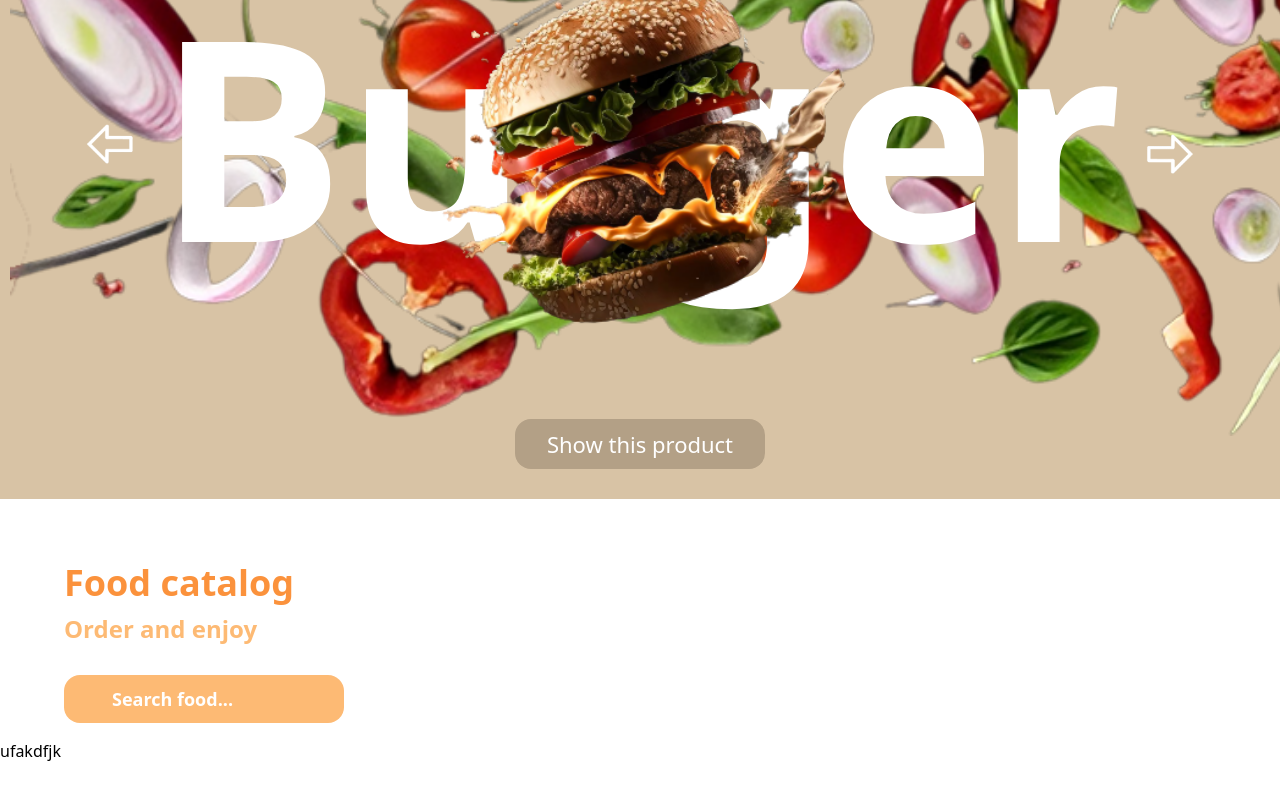
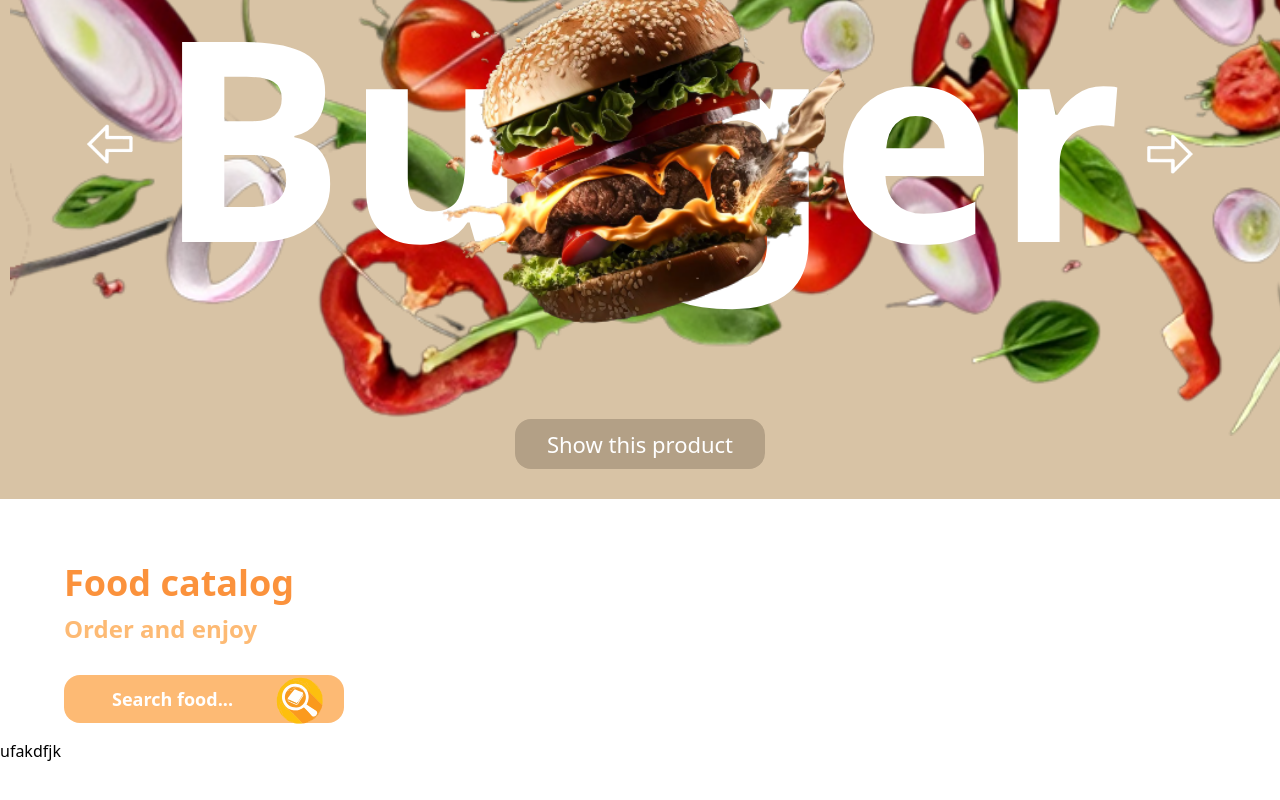
Before and after one commit to Taszczer/FoodTime, a Next.js app: page / in a window 1280 px wide. Shown: the part 236-1036 px from the top of the page. Built offline with nearby package versions, Linux system fonts and the light colour scheme.

Commit message:
search button

```diff
--- a/app/page.tsx
+++ b/app/page.tsx
@@ -1,8 +1,13 @@
+"use client"
+
 import { Footer, Hero, Navbar, Carousel, SearchBar } from '@/components'
 import Image from 'next/image'
+import { useState } from 'react'
 
 
 export default function Home() {
+
+  const [manufacturer, setManufacturer] = useState('')
   return (
     <main className="overflow-hidden">
       <Hero />
@@ -11,7 +16,10 @@ export default function Home() {
           <div className='flex flex-col items-start justify-start gap-y-2.5 text-black-100'>
             <h1 className='text-orange-400 text-4xl font-extrabold'>Food catalog</h1>
             <p className='font-bold text-orange-300 text-2xl'>Order and enjoy</p>
-            <SearchBar />
+            <SearchBar
+              setManufacturer={setManufacturer}
+
+            />
           </div>
         </div>
       </div>
--- a/components/SearchBar.tsx
+++ b/components/SearchBar.tsx
@@ -1,8 +1,10 @@
 "use client"
 
 import React from 'react'
+import Image from 'next/image'
 import SearchManufacturer from './SearchManufacturer'
 import { useState } from 'react'
+import { useRouter } from 'next/router'
 
 const SearchBar = ( { setManufacturer }:any ) => {
 
@@ -19,12 +21,24 @@ const SearchBar = ( { setManufacturer }:any ) => {
   }
 
   return (
-    <form className="flex items-center justify-start max-sm:flex-col w-full relative max-sm:gap-4 max-w-3xl" onSubmit={handleChange}>
-      <div className='z-100'>
+    <form
+      className="flex items-center justify-start max-sm:flex-col w-full relative max-sm:gap-4 max-w-3xl"
+      onSubmit={handleChange}
+    >
+      <div className='z-50 flex-1 max-sm:w-full flex justify-start items-center'>
         <SearchManufacturer
           selected={searchManufacturer}
           setSelected={setSearchManufacturer}
         />
+        <button type="submit" className="absolute left-[70%] top-2">
+          <Image
+            src='/search.svg'
+            alt='search'
+            width={80}
+            height={80}
+            className='object-contain'
+          />
+        </button>
       </div>
     </form>
   )
```
Also changed, not shown: public/search.png (added), public/search.svg (added).
